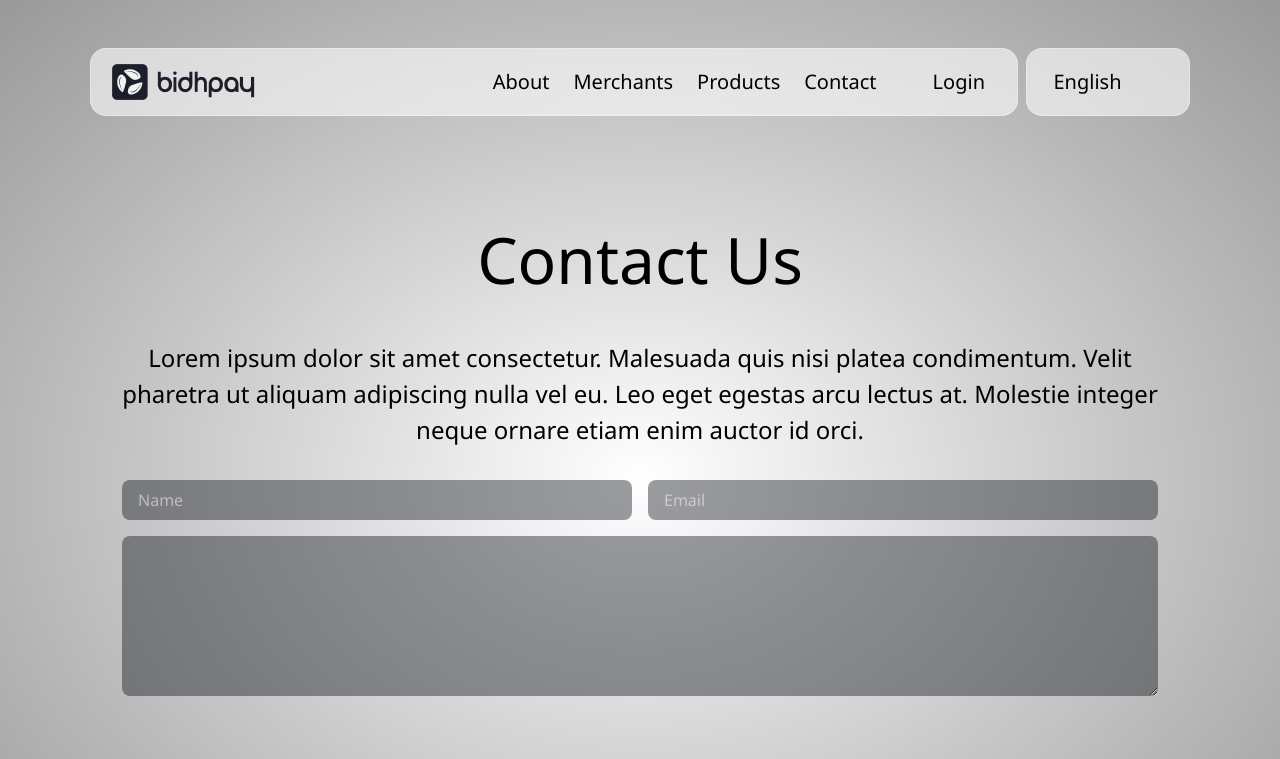
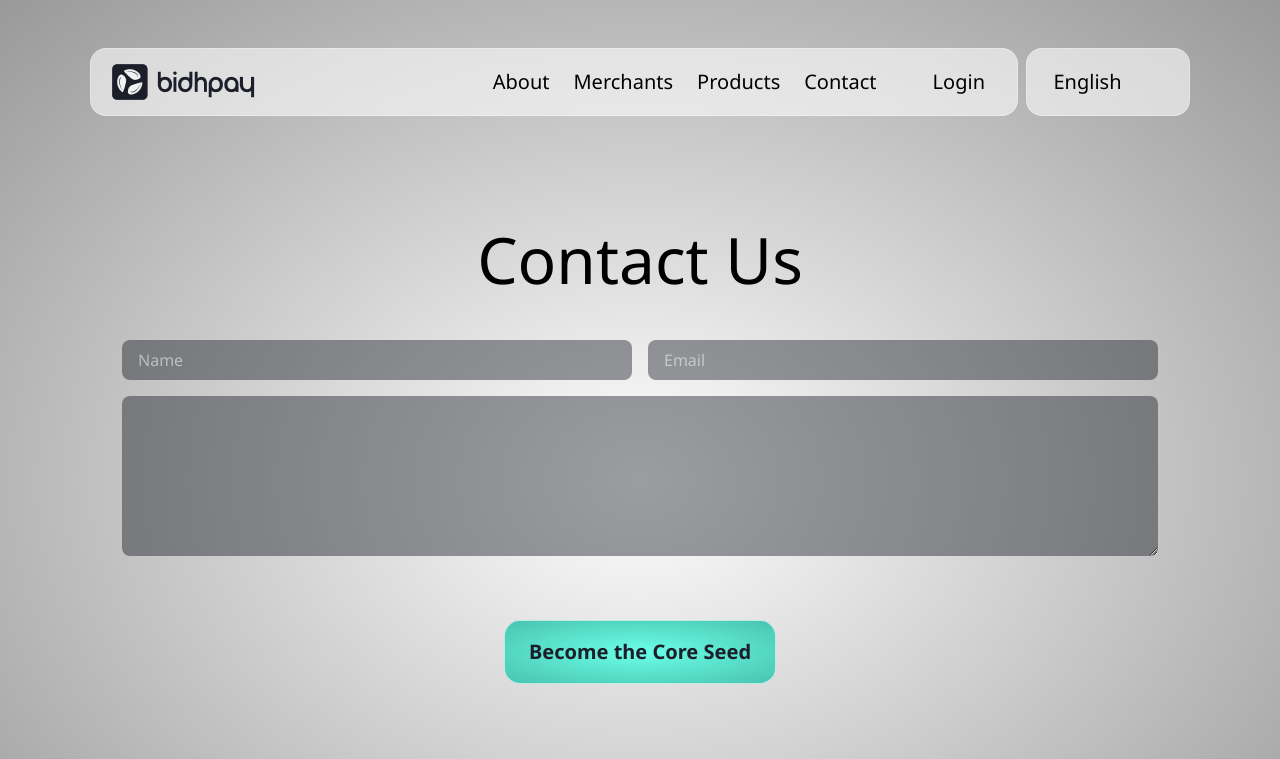
Before and after one commit to teobizjak/bidhpay, a React (Vite) app: page /contact in a window 1280 px wide. Shown: the top 759 px of the page. Built offline with nearby package versions, Linux system fonts and the light colour scheme; some icons are missing.

Commit message:
remove text at contact

```diff
--- a/src/Contact.jsx
+++ b/src/Contact.jsx
@@ -16,9 +16,7 @@ function Contact() {
                 <h1 className=' text-[40px] md:text-[64px] text-center '>
                     Contact Us
                 </h1>
-                <p className=' text-[20px] md:text-[24px] text-center mt-8'>
-                    Lorem ipsum dolor sit amet consectetur. Malesuada quis nisi platea condimentum. Velit pharetra ut aliquam adipiscing nulla vel eu. Leo eget egestas arcu lectus at. Molestie integer neque ornare etiam enim auctor id orci.
-                </p>
+
 
                 <div className=' mt-8 flex flex-col md:flex-row [&>*]:grow [&>*]:bg-[#0D0F16]/41 [&>*]:rounded-lg [&>*]:px-4 [&>*]:py-2 text-white gap-4 justify-center'>
                     <input type="text" placeholder='Name' />
```
